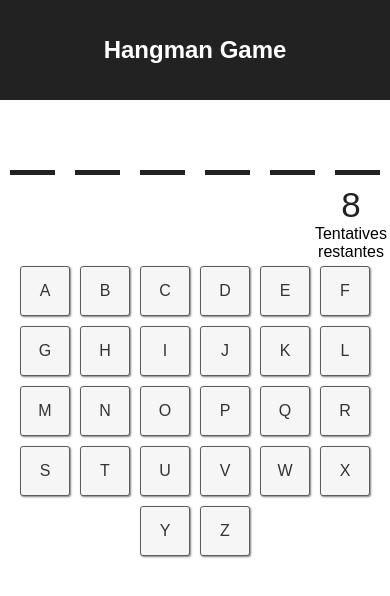
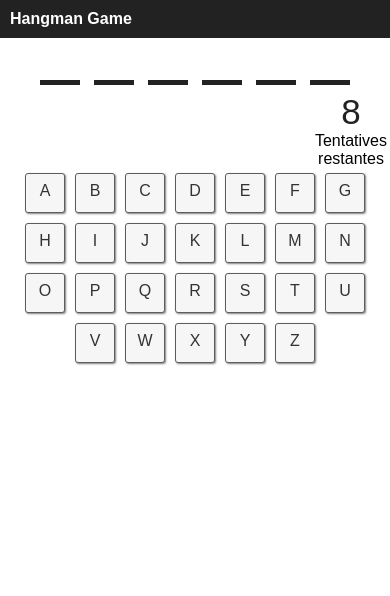
Before and after one commit to MathieuBouvet/hangman, a React (Create React App) app: page / in a window 390 px wide. Shown: the top 596 px of the page. Built offline with nearby package versions, Linux system fonts and the light colour scheme.

Commit message:
Start responsivness with media queries

```diff
--- a/src/App.css
+++ b/src/App.css
@@ -33,6 +33,7 @@
 }
 
 .mystery-word {
+  max-width: 100%;
   grid-column: 1 / 4;
   grid-row: 1;
   display: flex;
@@ -53,3 +54,14 @@
   grid-row: 2;
   grid-column: 3;
 }
+
+@media only screen and (max-width: 600px){
+  .App-title {
+    margin: 0;
+    font-size: 1em;
+    text-align: left;
+  }
+  .App-header {
+    padding: 10px;
+  }
+}
--- a/src/LetterInput.css
+++ b/src/LetterInput.css
@@ -16,8 +16,18 @@
 	background-color: #EAEAEA;
 }
 .letter-input:active{
-	/* border-color: #CECECE; */
 	box-shadow: 1px 1px 2px rgba(0, 0, 0, 0.5) inset;
 	padding-top: 16px;
 
 }
+@media only screen and (max-width: 600px){
+	.letter-input {
+		height: 40px;
+		width: 40px;
+		padding: 0;
+		padding-top: 8px;
+	}
+	.letter-input:active {
+		padding-top: 9px;
+	}
+}
--- a/src/MysteryLetter.css
+++ b/src/MysteryLetter.css
@@ -12,3 +12,12 @@
 .mystery-letter.space {
 	border: none;
 }
+@media only screen and (max-width: 600px){
+	.mystery-letter {
+		font-size: 20px;
+		height: 40px;
+		width: 40px;
+		padding-top: 7px;
+		margin: 7px;
+	}
+}
```
